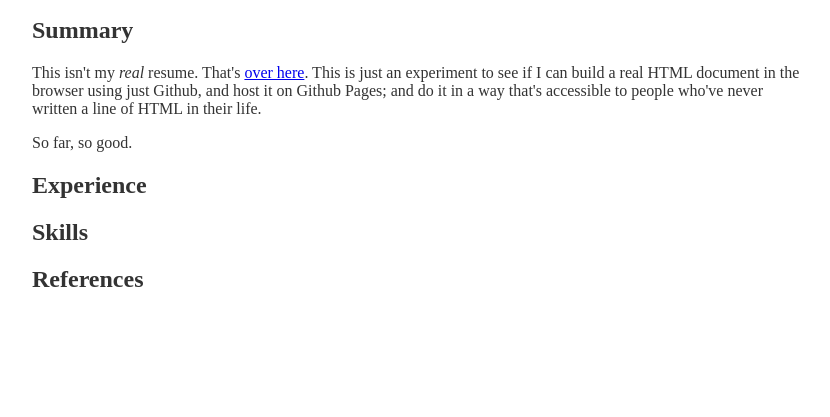
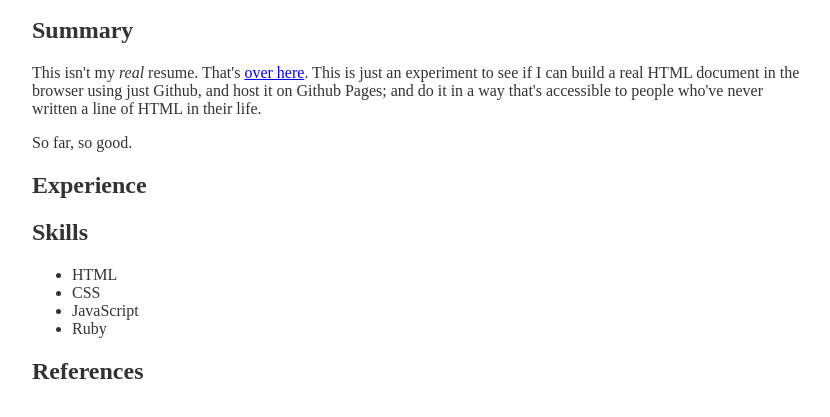
Before and after one commit to kplawver/kplawver.github.io, a plain HTML site: page index.html in a window 1280 px wide. Shown: the part 165-582 px from the top of the page, without its empty margins (224-1054 px from the left). Drawn offline with Linux system fonts and the light colour scheme.

Commit message:
I've got skills

```diff
--- a/index.html
+++ b/index.html
@@ -28,6 +28,12 @@
   </section>
   <section id="skills">
     <h2>Skills</h2>
+    <ul>
+      <li>HTML</li>
+      <li>CSS</li>
+      <li>JavaScript</li>
+      <li>Ruby</li>
+    </ul>
   </section>
   <section id="references">
     <h2>References</h2>
```
